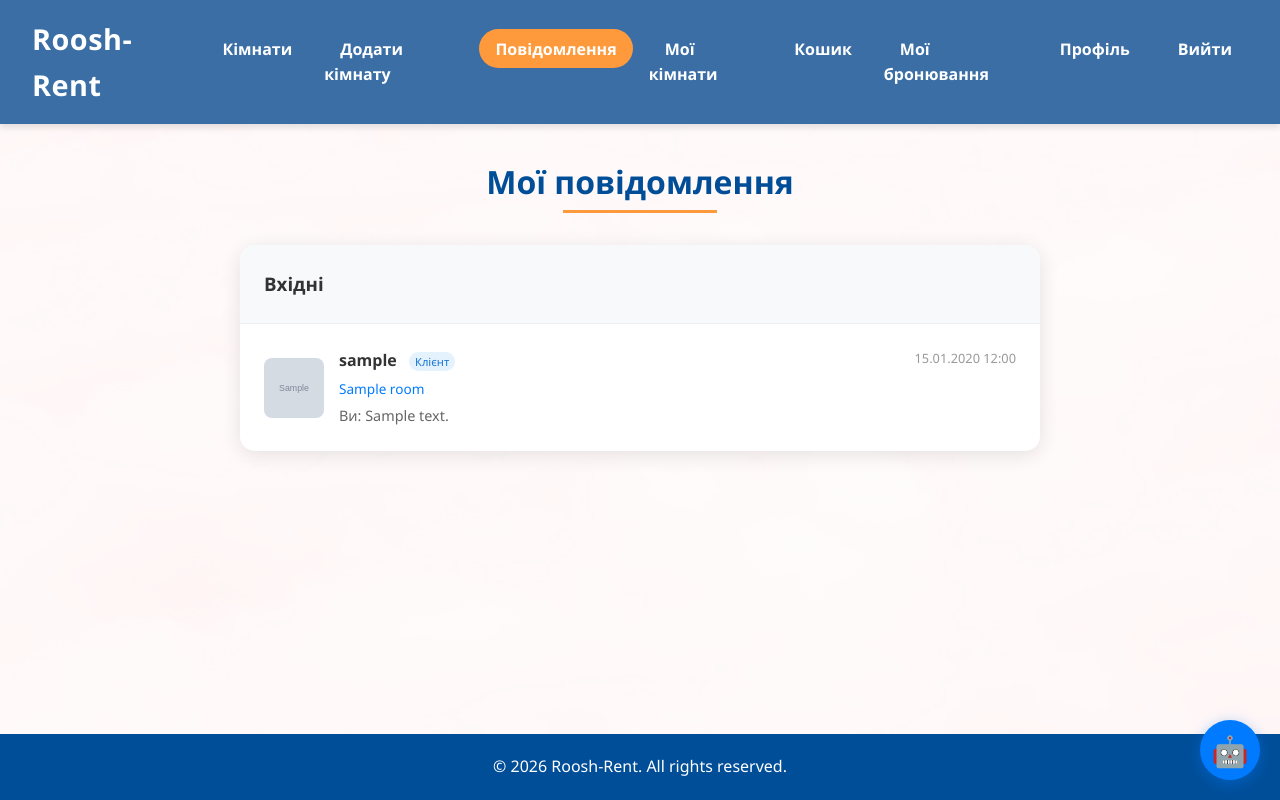
After one commit to Rooshrus/Roosh-Rent, a Django app: page /inbox/ in a window 1280 px wide. The commit adds this page. Run offline with Django 5.2, Linux system fonts and the light colour scheme; a user stored in the database is signed in; tables that the repository leaves empty hold one stand-in row (values such as "Sample post"); grey boxes marked "Sample" are stand-in pictures; parts of the project's set-up code (start-up, migrations or seed data) failed here and were passed over; some libraries are stand-ins or nearby versions.

Commit message:
fix chat

```diff
--- a/rent/urls.py
+++ b/rent/urls.py
@@ -29,6 +29,10 @@ urlpatterns = [
     path('rooms/<int:pk>/message/', views.send_message, name='send_message'),
     path('rooms/<int:pk>/book/', views.book_room, name='book_room'),
 
+    # Messages/Chat
+    path('inbox/', views.inbox, name='inbox'),
+    path('chat/<int:room_pk>/<int:user_pk>/', views.chat_detail, name='chat_detail'),
+
     # Auth (allauth)
     path('accounts/', include('allauth.urls')),
 
--- a/rooms/templates/base_nav.html
+++ b/rooms/templates/base_nav.html
@@ -3,6 +3,7 @@
     <li><a href="{% url 'rooms' %}" {% if request.path == '/rooms/' or request.path == '/' %}class="active"{% endif %}>Кімнати</a></li>
     <li><a href="{% url 'add_room' %}" {% if request.path == '/addroom/' %}class="active"{% endif %}>Додати кімнату</a></li>
     {% if user.is_authenticated %}
+      <li><a href="{% url 'inbox' %}" {% if request.path == '/inbox/' %}class="active"{% endif %}>Повідомлення</a></li>
       <li><a href="{% url 'my_rooms' %}" {% if request.path == '/myrooms/' %}class="active"{% endif %}>Мої кімнати</a></li>
       <li><a href="{% url 'cart' %}" {% if request.path == '/cart/' %}class="active"{% endif %}>Кошик</a></li>
       <li><a href="{% url 'my_bookings' %}" {% if request.path == '/bookings/' %}class="active"{% endif %}>Мої бронювання</a></li>
--- /dev/null
+++ b/rooms/templates/rooms/inbox.html
@@ -0,0 +1,139 @@
+{% load static %}
+<!DOCTYPE html>
+<html lang="uk">
+<head>
+  <meta charset="UTF-8">
+  <title>Roosh-Rent | Повідомлення</title>
+  <link rel="stylesheet" href="{% static 'rooms/css/roomstyle.css' %}">
+  <style>
+    .inbox-container {
+      max-width: 800px;
+      margin: 2rem auto;
+      background: white;
+      border-radius: 15px;
+      box-shadow: 0 4px 20px rgba(0,0,0,0.1);
+      overflow: hidden;
+    }
+    .inbox-header {
+      padding: 1.5rem;
+      background: #f8f9fa;
+      border-bottom: 1px solid #eee;
+    }
+    .conversation-list {
+      list-style: none;
+      padding: 0;
+      margin: 0;
+    }
+    .conversation-item {
+      padding: 1.5rem;
+      border-bottom: 1px solid #f0f0f0;
+      display: flex;
+      align-items: center;
+      gap: 15px;
+      transition: background 0.2s;
+      text-decoration: none;
+      color: inherit;
+    }
+    .conversation-item:hover {
+      background: #fcfcfc;
+    }
+    .conversation-item:last-child {
+      border-bottom: none;
+    }
+    .room-thumb {
+      width: 60px;
+      height: 60px;
+      border-radius: 8px;
+      object-fit: cover;
+    }
+    .chat-info {
+      flex: 1;
+    }
+    .chat-top {
+      display: flex;
+      justify-content: space-between;
+      margin-bottom: 5px;
+    }
+    .chat-user {
+      font-weight: bold;
+      color: #333;
+    }
+    .chat-date {
+      font-size: 0.8rem;
+      color: #999;
+    }
+    .chat-room-title {
+      font-size: 0.85rem;
+      color: #007bff;
+      margin-bottom: 4px;
+    }
+    .last-msg-text {
+      font-size: 0.9rem;
+      color: #666;
+      white-space: nowrap;
+      overflow: hidden;
+      text-overflow: ellipsis;
+      max-width: 400px;
+    }
+    .role-badge {
+      font-size: 0.7rem;
+      padding: 2px 6px;
+      border-radius: 10px;
+      margin-left: 8px;
+    }
+    .badge-owner { background: #e3f2fd; color: #1976d2; }
+    .badge-client { background: #f1f8e9; color: #388e3c; }
+  </style>
+</head>
+<body>
+<div class="background-container"><div class="bg-overlay"></div></div>
+<header>
+  <div class="logo"><h1>Roosh-Rent</h1></div>
+  {% include "base_nav.html" %}
+</header>
+
+<main>
+  <div class="page-header"><h2>Мої повідомлення</h2></div>
+
+  <div class="inbox-container">
+    <div class="inbox-header">
+      <h3>Вхідні</h3>
+    </div>
+    <div class="conversation-list">
+      {% for conv in conversations %}
+        <a href="{% if conv.is_owner %}{% url 'chat_detail' conv.room.id conv.other_user.id %}{% else %}{% url 'room_detail' conv.room.id %}{% endif %}" class="conversation-item">
+          <img src="{{ conv.room.image_url }}" alt="Room" class="room-thumb">
+          <div class="chat-info">
+            <div class="chat-top">
+              <div>
+                <span class="chat-user">{{ conv.other_user.username }}</span>
+                {% if conv.is_owner %}
+                  <span class="role-badge badge-owner">Клієнт</span>
+                {% else %}
+                  <span class="role-badge badge-client">Власник</span>
+                {% endif %}
+              </div>
+              <span class="chat-date">{{ conv.last_message.created_at|date:"d.m.Y H:i" }}</span>
+            </div>
+            <div class="chat-room-title">{{ conv.room.title|default:conv.room.address }}</div>
+            <div class="last-msg-text">
+              {% if conv.last_message.sender == user %}Ви: {% endif %}{{ conv.last_message.text }}
+            </div>
+          </div>
+        </a>
+      {% empty %}
+        <div style="padding: 3rem; text-align: center; color: #999;">
+          У вас ще немає жодного повідомлення.
+        </div>
+      {% endfor %}
+    </div>
+  </div>
+</main>
+
+<footer>
+  <div class="footer-content">
+    <p>&copy; {% now "Y" %} Roosh-Rent. All rights reserved.</p>
+  </div>
+</footer>
+</body>
+</html>
--- a/rooms/views.py
+++ b/rooms/views.py
@@ -2,7 +2,7 @@ from django.shortcuts import render, get_object_or_404, redirect
 from django.views.generic.base import TemplateView
 from django.contrib.auth.decorators import login_required
 from django.contrib import messages
-from django.db.models import Q, Count
+from django.db.models import Q, Count, Max
 from django.core.paginator import Paginator
 from rest_framework.decorators import api_view
 from rest_framework.response import Response
@@ -11,6 +11,78 @@ from django.contrib.auth.models import User
 from .models import Room, RoomImage, Booking, CartItem, Message, Review
 from .forms import RoomForm, RegisterForm, BookingForm, AgreementForm, ReviewForm
 from .serializers import RoomSerializer
+
+# ... (other views)
+
+@login_required
+def inbox(request):
+    # Отримуємо всі повідомлення, де користувач є відправником або отримувачем
+    all_messages = Message.objects.filter(
+        Q(sender=request.user) | Q(recipient=request.user)
+    ).select_related('room', 'sender', 'recipient').order_by('-created_at')
+
+    # Групуємо повідомлення за (кімната, інший користувач)
+    conversations_dict = {}
+
+    for msg in all_messages:
+        other_user = msg.recipient if msg.sender == request.user else msg.sender
+        key = (msg.room.id, other_user.id)
+
+        if key not in conversations_dict:
+            conversations_dict[key] = {
+                'room': msg.room,
+                'other_user': other_user,
+                'last_message': msg,
+                'is_owner': msg.room.owner == request.user
+            }
+
+    conversations = list(conversations_dict.values())
+    return render(request, "inbox.html" if "assistant" in request.path else "rooms/inbox.html", {"conversations": conversations})
+
+@login_required
+def chat_detail(request, room_pk, user_pk):
+    room = get_object_or_404(Room, pk=room_pk)
+    other_user = get_object_or_404(User, pk=user_pk)
+
+    # Визначаємо, хто є хто
+    is_owner = request.user == room.owner
+    is_client = request.user == other_user
+
+    # Якщо заходить клієнт, перенаправляємо його на сторінку кімнати (де у нього є чат)
+    if is_client:
+        return redirect('room_detail', pk=room_pk)
+
+    # Якщо заходить не власник і не той самий клієнт — доступу немає
+    if not is_owner and not is_client:
+        messages.error(request, "Ви не маєте доступу до цього чату.")
+        return redirect('inbox')
+
+    if request.method == "POST":
+        text = request.POST.get("text")
+        if text:
+            Message.objects.create(
+                room=room,
+                sender=request.user,
+                recipient=other_user,
+                text=text
+            )
+            return redirect('chat_detail', room_pk=room_pk, user_pk=user_pk)
+
+    chat_messages = Message.objects.filter(
+        room=room
+    ).filter(
+        (Q(sender=request.user) & Q(recipient=other_user)) |
+        (Q(sender=other_user) & Q(recipient=request.user))
+    ).order_by('created_at')
+
+    # Позначаємо як прочитані
+    chat_messages.filter(recipient=request.user).update(is_read=True)
+
+    return render(request, "rooms/chat_detail.html", {
+        "room": room,
+        "other_user": other_user,
+        "chat_messages": chat_messages
+    })
 
 class Rooms(TemplateView):
     template_name = 'rooms/rooms.html'
```
Also changed, not shown: rooms/templates/rooms/chat_detail.html (added, +149 -0 lines), rooms/templates/rooms/room_detail.html (+8 -0 lines).
